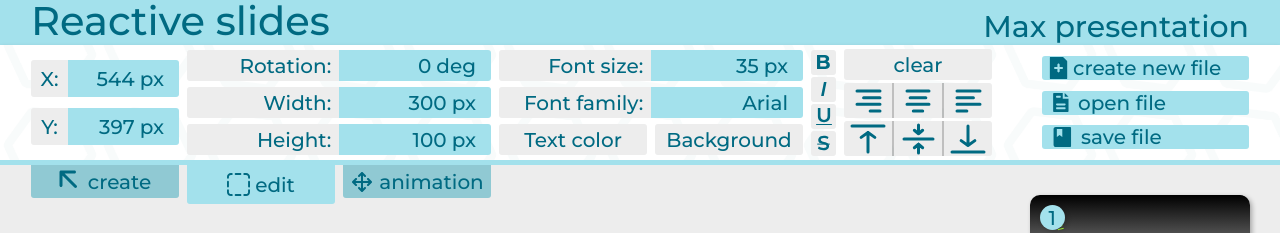
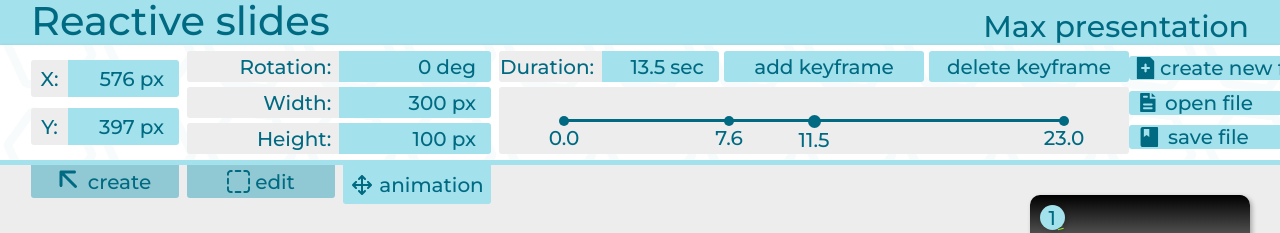
Before and after one commit to dan3rty/Reactive-slides, a React (Create React App) app: page / in a window 1280 px wide. Shown: the top 233 px of the page. Built offline with nearby package versions, Linux system fonts and the light colour scheme; grey boxes are pictures that could not be loaded.

Commit message:
Уменьшил шары

```diff
--- a/src/editor/toolBar/settingBar/animationBar/timeline/Timeline.module.css
+++ b/src/editor/toolBar/settingBar/animationBar/timeline/Timeline.module.css
@@ -36,16 +36,16 @@
 
 .timelineLineDotCircle {
 	cursor: pointer;
-	height: 16px;
-	width: 16px;
+	height: 10px;
+	width: 10px;
 	background-color: #006a82;
 	border-radius: 50%;
 }
 
 .timelineLineDotCircleChosen {
 	cursor: pointer;
-	height: 22px;
-	width: 22px;
+	height: 13px;
+	width: 13px;
 	background-color: #006a82;
 	border-radius: 50%;
 }
--- a/src/mockObjects.ts
+++ b/src/mockObjects.ts
@@ -447,7 +447,7 @@
 }
 
 const selection: Type.Selection = {
-	selectedTab: Type.Tabs.EDIT,
+	selectedTab: Type.Tabs.ANIMATION,
 	slideId: 'djahDHSADGKUAGUSDAD',
 	objectsId: ['D5DAS67F5A'],
 	keyFrameId: 'polka',
```
